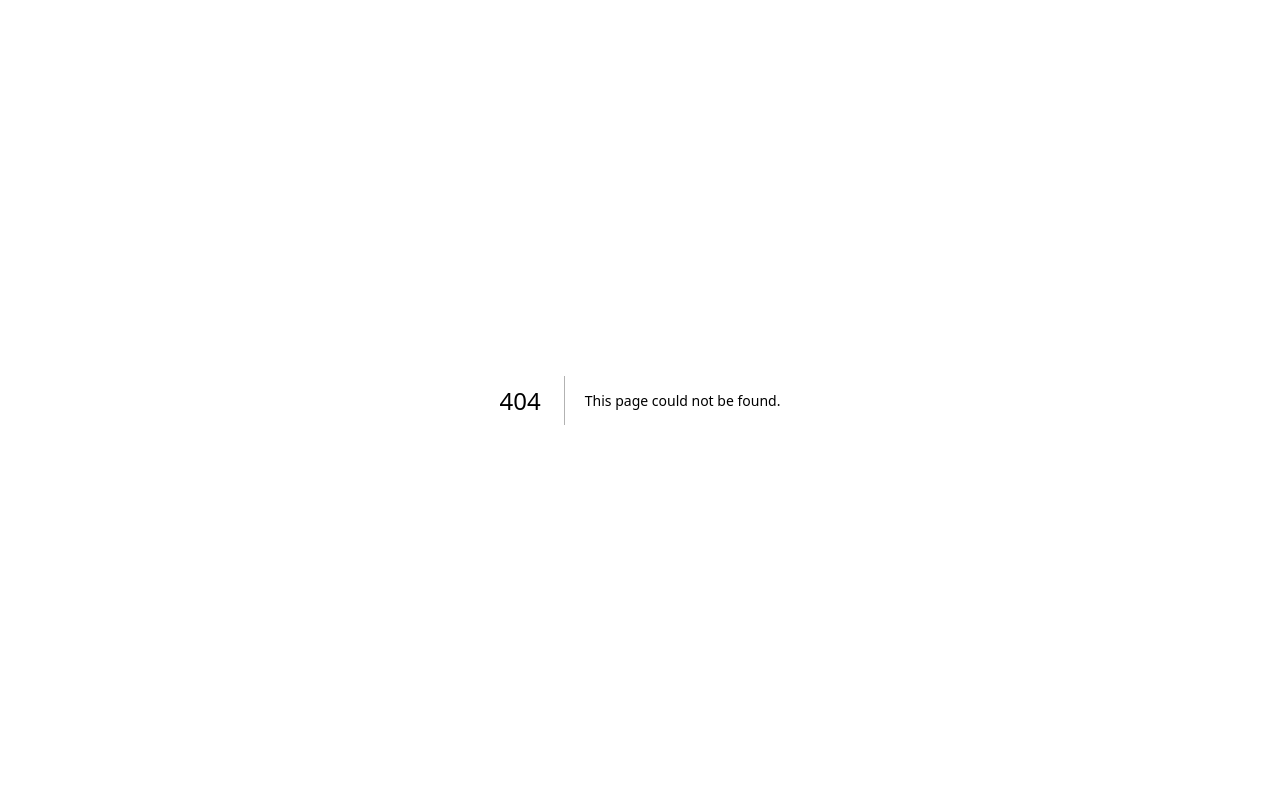
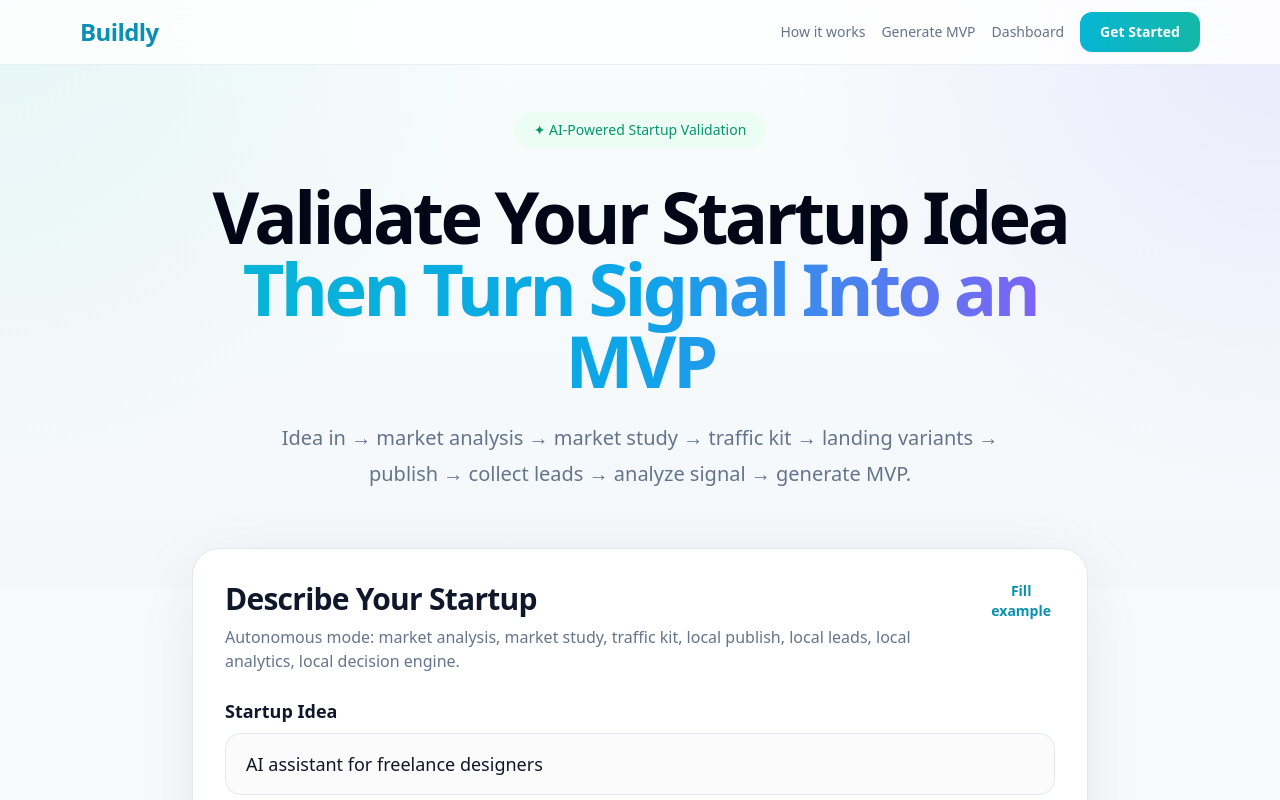
Before and after one commit to nonodelajungle/godzilla, a Next.js app in the folder buildly-v2/: page /studio in a window 1280 px wide. Before the commit this address had no page. Shown: the top 800 px of the page. Built offline with nearby package versions, Linux system fonts and the light colour scheme.

Commit message:
Add dedicated studio route

```diff
--- /dev/null
+++ b/buildly-v2/app/studio/page.tsx
@@ -0,0 +1,5 @@
+import StudioClient from "../../components/studio-client";
+
+export default function StudioPage() {
+  return <StudioClient />;
+}
```
